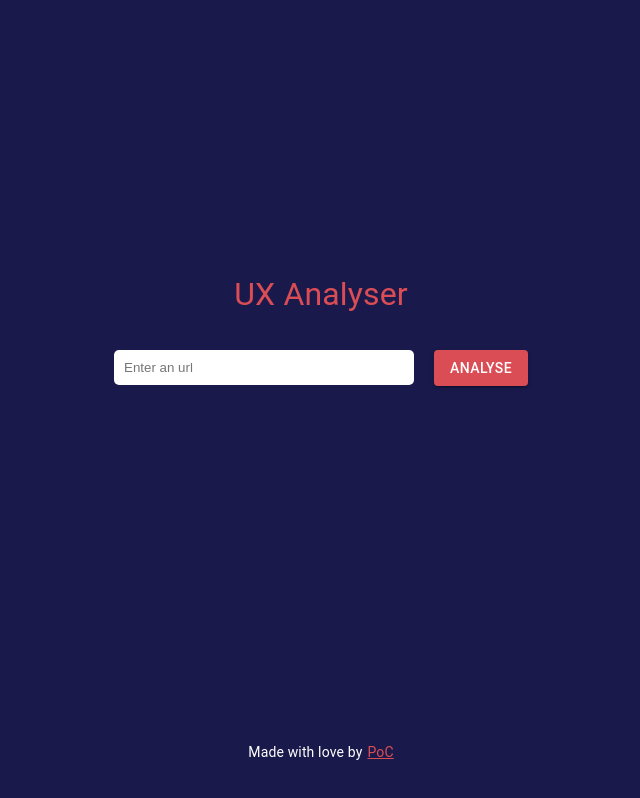
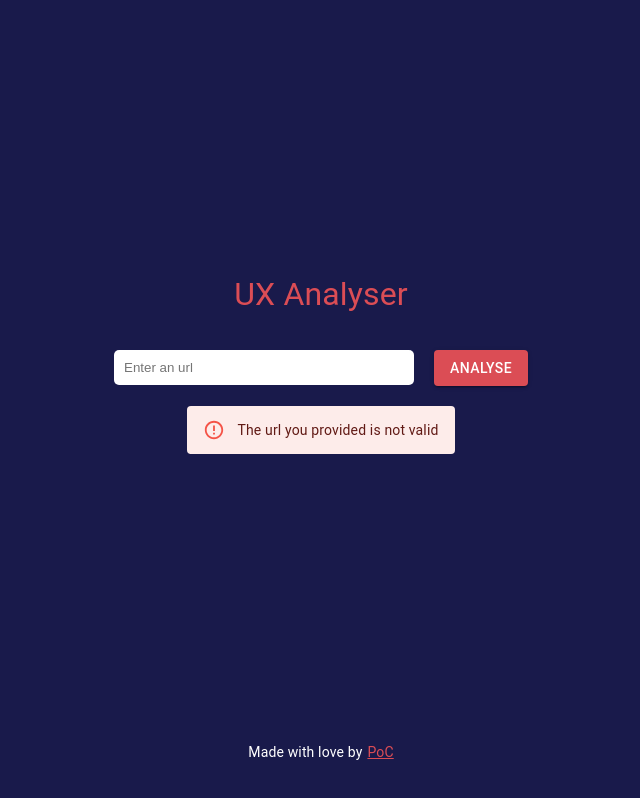
Before and after one commit to PoCInnovation/AI4UX, a React (Create React App) app in the folder front/: page / in a window 1280 px wide. Both pictures are taken after a click on the button "ANALYSE". Shown: the whole page, without its empty margins (319-959 px from the left). Built offline with nearby package versions, Linux system fonts and the light colour scheme.

Commit message:
*front: Error popup and verification of the url

```diff
--- a/front/package.json
+++ b/front/package.json
@@ -7,6 +7,7 @@
     "@emotion/react": "^11.1.2",
     "@emotion/styled": "^11.0.0",
     "@material-ui/core": "^4.11.2",
+    "@material-ui/lab": "^4.0.0-alpha.57",
     "@testing-library/jest-dom": "^5.11.6",
     "@testing-library/react": "^11.2.2",
     "@testing-library/user-event": "^12.5.0",
--- a/front/src/App.js
+++ b/front/src/App.js
@@ -1,11 +1,16 @@
 import './App.css';
 import {useState} from "react";
 import {Button} from "@material-ui/core";
+import Alert from '@material-ui/lab/Alert';
+const sdk = require('./services/apiSDK');
+
+const ApiSDK = new sdk.ApiSDK()
 
 function App() {
     const [pageName, setPageName] = useState("UX Analyser")
     const [url, setURL] = useState("")
     const [analyse, setAnalyse] = useState(false)
+    const [alert, setAlert] = useState(false)
 
     const titleAlign = {
         verticalAlign: "text-bottom",
@@ -48,7 +53,9 @@ function App() {
         marginTop: "30vh",
     }
     async function handleAnalyse() {
-        if (url.length === 0) {
+        if (url.length === 0 || (await ApiSDK.checkURL(url)) === false) {
+            setAlert(true)
+            setTimeout(function(){ setAlert(false); }, 3000);
             return
         }
         if (analyse === false) {
@@ -70,6 +77,7 @@ function App() {
                         Analyse
                     </Button>
                 </div>
+                {alert === true && (<Alert style={{marginTop: "20px",}} severity="error">The url you provided is not valid</Alert>) }
             </div>
             <div className="Footer">
                 <p style={{display: "inline-block",}}>Made with love by</p>
```
Also changed, not shown: 2 other files (tests, documents, lock files or other folders).
